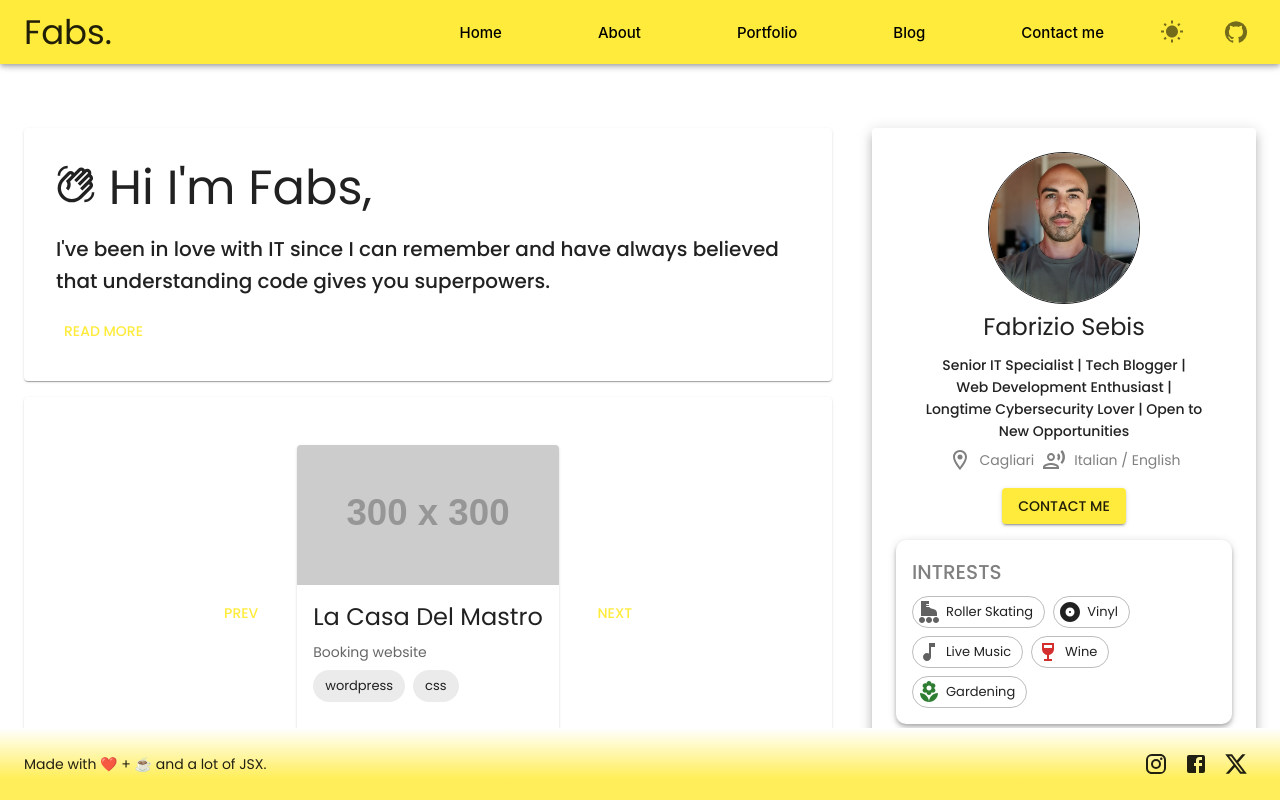
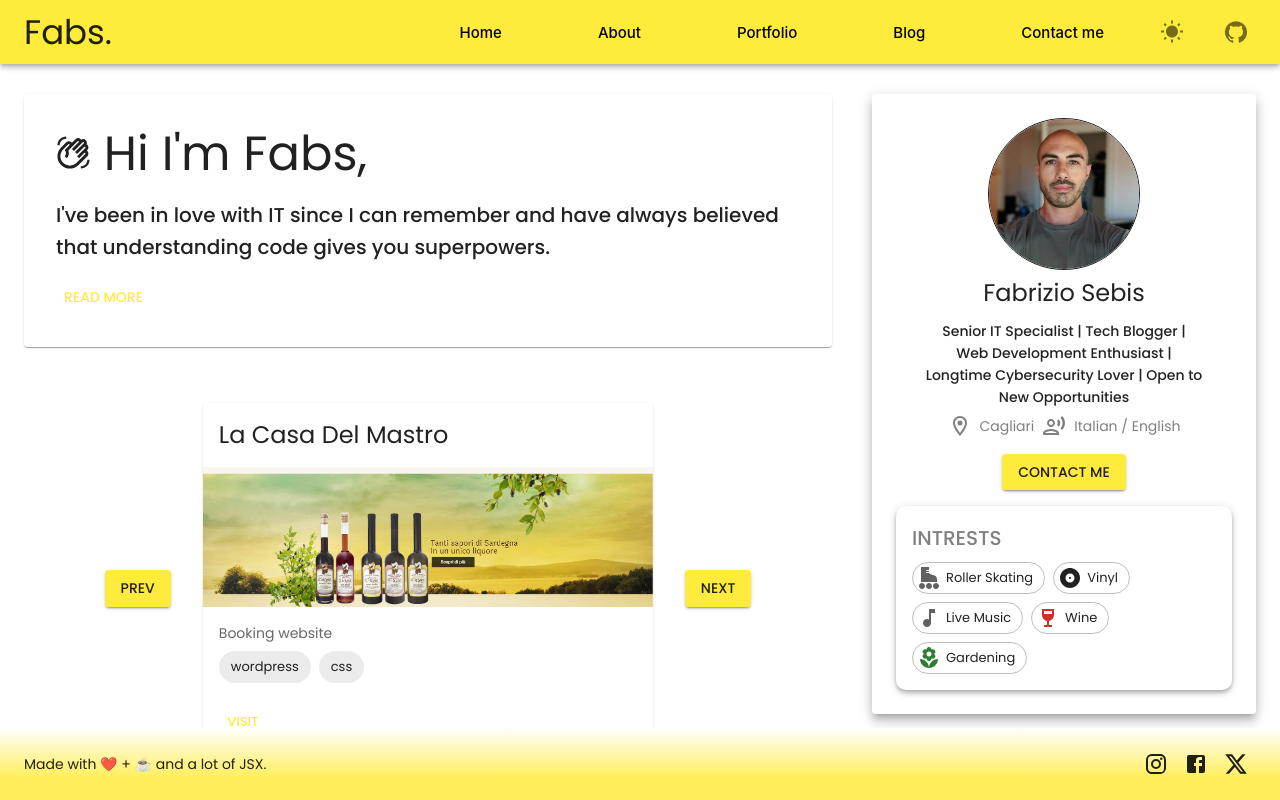
Before and after one commit to Sventrip86/portfolio2024, a React (Create React App) app: page / in a window 1280 px wide. Built offline with nearby package versions, Linux system fonts and the light colour scheme.

Commit message:
fixed some card styling for the profile comp

```diff
--- a/src/App.js
+++ b/src/App.js
@@ -29,7 +29,7 @@ const App = () => {
             component="main"
             sx={{
               flexGrow: 1,
-              paddingTop: "64px", // Adjust this value if your AppBar height is different
+              paddingTop: "30px", // Adjust this value if your AppBar height is different
               overflowY: "auto",
 
             }}
--- a/src/components/Intro.js
+++ b/src/components/Intro.js
@@ -20,7 +20,7 @@ const Intro = () => {
         }}
       >
         <Typography component="h1" variant="h3" color="inherit" gutterBottom>
-          <WavingHandOutlinedIcon sx={{ fontSize: "40px" }} /> Hi I'm Fabs,
+          <WavingHandOutlinedIcon sx={{ fontSize: "35px" }} /> Hi I'm Fabs,
         </Typography>
         <Typography variant="h6" color="inherit" paragraph>
           I've been in love with IT since I can remember and have always
--- a/src/components/Portfolio.js
+++ b/src/components/Portfolio.js
@@ -5,10 +5,7 @@ import Box from "@mui/material/Box";
 import { Container } from "@mui/material";
 import Stack from "@mui/material/Stack";
 import Chip from "@mui/material/Chip";
-import battoro from '../assets/projects/battoro.PNG'
-import blog from '../assets/projects/blog.PNG'
-import fradis from '../assets/projects/fradis.jpg'
-import lacasa from '../assets/projects/lacasa.PNG'
+
 import projectsData from '../utils/projectsData'
 
 import Button from "@mui/material/Button";
@@ -16,25 +13,28 @@ import Card from '@mui/material/Card';
 import CardActions from '@mui/material/CardActions';
 import CardContent from '@mui/material/CardContent';
 import CardMedia from '@mui/material/CardMedia';
+import CardHeader from "@mui/material/CardHeader";
 
 const Portfolio = () => {
 
     const [projectIndex, setProjectIndex] = useState(0)
 
     const handleNext = () => {
-        setProjectIndex((prevIndex) => (prevIndex + 1) % projectsData.length);
+        setProjectIndex((prevIndex) => (prevIndex + 1) % projectsData.length); // restart to 0 when reaches the last index
       };
 
       const handlePrevious = () => {
-        setProjectIndex((prevIndex) => (prevIndex - 1 + projectsData.length) % projectsData.length);
+        setProjectIndex((prevIndex) => (prevIndex - 1 + projectsData.length) % projectsData.length); // preventing negative index
       };
 
       const currentProject = projectsData[projectIndex]
+
+
   return (
-    <Paper sx={{}}>
+    // <Paper sx={{background:'#F9F9F7'}}>
         <Box
         sx={{
-          p: 3,
+          p: 1,
           mb: 2,
           display: 'flex',
           justifyContent: 'center',
@@ -42,19 +42,25 @@ const Portfolio = () => {
 
         }}
       >
-        <Button onClick={handlePrevious}>Prev</Button>
+        <Button onClick={handlePrevious} variant="contained" color="primary" sx={{ mb: 2 }}>Prev</Button>
         <Box
         sx={{
-          p: 3,
+          p: 4,
           mb: 2,
           display: 'flex',
           justifyContent: 'center',
           alignItems: 'center',
 
+
+
         }}
       >
 
-             <Card key={currentProject.id}sx={{ maxWidth: 445, background: '', }}>
+             <Card key={currentProject.id}sx={{ minWidth: 450, background: '', height:370}} >
+                <CardHeader
+                title={currentProject.title}
+
+             />
              <CardMedia
                component="img"
                alt={currentProject.title}
@@ -62,9 +68,7 @@ const Portfolio = () => {
                image={currentProject.image}
              />
              <CardContent>
-               <Typography gutterBottom variant="h5" component="div">
-                 {currentProject.title}
-               </Typography>
+
                <Typography variant="body2" color="text.secondary">
                 {currentProject.description}
                </Typography>
@@ -81,9 +85,9 @@ const Portfolio = () => {
           </Card>
 
       </Box>
-      <Button onClick={handleNext}>Next</Button>
+      <Button variant="contained" color="primary" sx={{ mb: 2 }} onClick={handleNext}>Next</Button>
       </Box>
-    </Paper>
+    // </Paper>
 
   )
 }
--- a/src/utils/projectsData.js
+++ b/src/utils/projectsData.js
@@ -1,9 +1,14 @@
+import battoro from '../assets/projects/battoro.PNG'
+import blog from '../assets/projects/blog.PNG'
+import fradis from '../assets/projects/fradis.jpg'
+import lacasa from '../assets/projects/lacasa.PNG'
+
 const projectsData = [
     {
       id: 1,
       title: "La Casa Del Mastro",
       description: "Booking website",
-      image: "https://via.placeholder.com/300",
+      image: battoro,
       tags: ["wordpress", "css"],
       link: "http://www.lacasadelmastro.com",
       github: ""
@@ -12,7 +17,7 @@ const projectsData = [
       id: 2,
       title: "QueenBeeManager",
       description: "Android application designed for beekeepers to manage their apiaries and hives. It helps track various apiaries, hives, and visits, providing a simple overview of the status and productivity.",
-      image: "https://via.placeholder.com/300",
+      image: blog,
       tags: ["android", "javascript","react native","firebase","native paper"],
       link: "",
       github: "https://github.com/Sventrip86/QueenBeeManager"
@@ -21,7 +26,7 @@ const projectsData = [
       id: 3,
       title: "GuideHub2",
       description: "Web application for technical support. Backend developed with Spring Boot and frontend with Angular.",
-      image: "https://via.placeholder.com/300",
+      image: blog,
       tags: ["spring boot", "angular","java"],
       link: "",
       github: "https://github.com/Sventrip86/GuideHub2"
@@ -30,7 +35,7 @@ const projectsData = [
       id: 4,
       title: "Personal Website",
       description: "Developed with React.js and custom css.",
-      image: "https://fabriziosebis.com",
+      image: blog,
       tags: ["react", "javascript","css"],
       link: "http://www.fabriziosebis.com",
       github: ""
@@ -39,7 +44,7 @@ const projectsData = [
       id: 5,
       title: "La Casa del Mastro",
       description: "Website with booking and payment system, developed with WordPress.",
-      image: "https://via.placeholder.com/300",
+      image: lacasa,
       tags: ["wordpress", "booking system",],
       link: "https://www.lacasadelmastro.com",
       github: ""
@@ -48,7 +53,7 @@ const projectsData = [
       id: 6,
       title: "Ristorante Fradis Minoris",
       description: "Restaurant website with WooCommerce integration and multilingual functionality.",
-      image: "https://via.placeholder.com/300",
+      image: fradis,
       tags: ["wordpress", "woocommerce", "multilingual"],
       link: "http://www.fradisminoris.it",
       github: ""
@@ -57,7 +62,7 @@ const projectsData = [
       id: 7,
       title: "Into The Net - Blog",
       description: "Blog dedicated to computer science and security with guides and tutorials.",
-      image: "https://via.placeholder.com/300",
+      image: blog,
       tags: ["wordpress", "blog", "security"],
       link: "http://www.blog.fabriziosebis.com",
       github: ""
```
